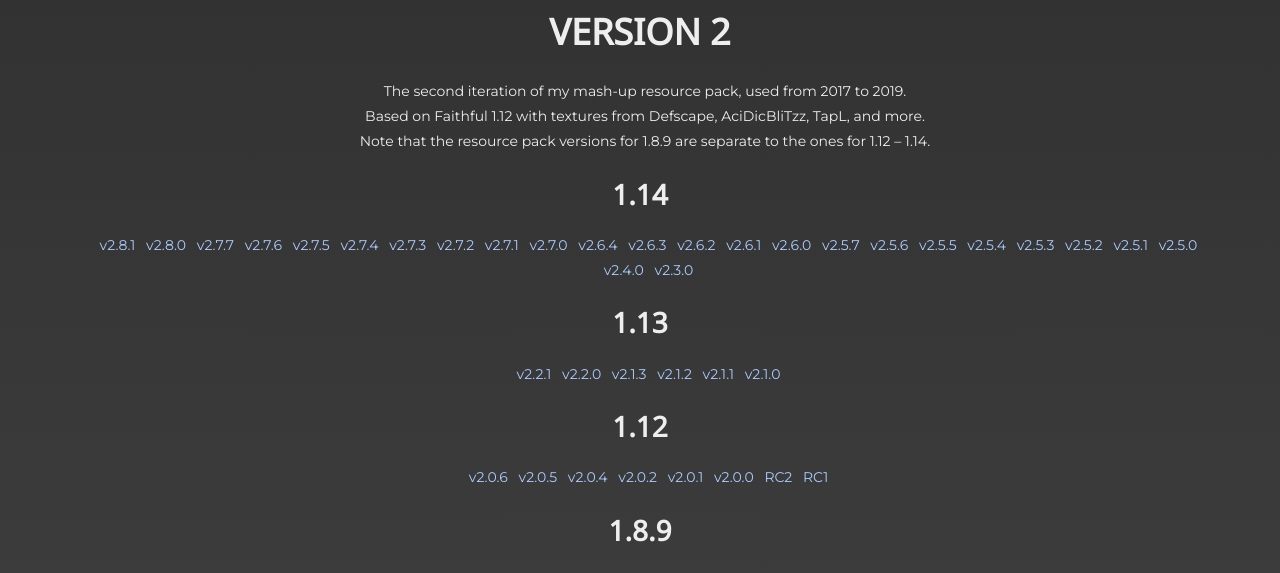
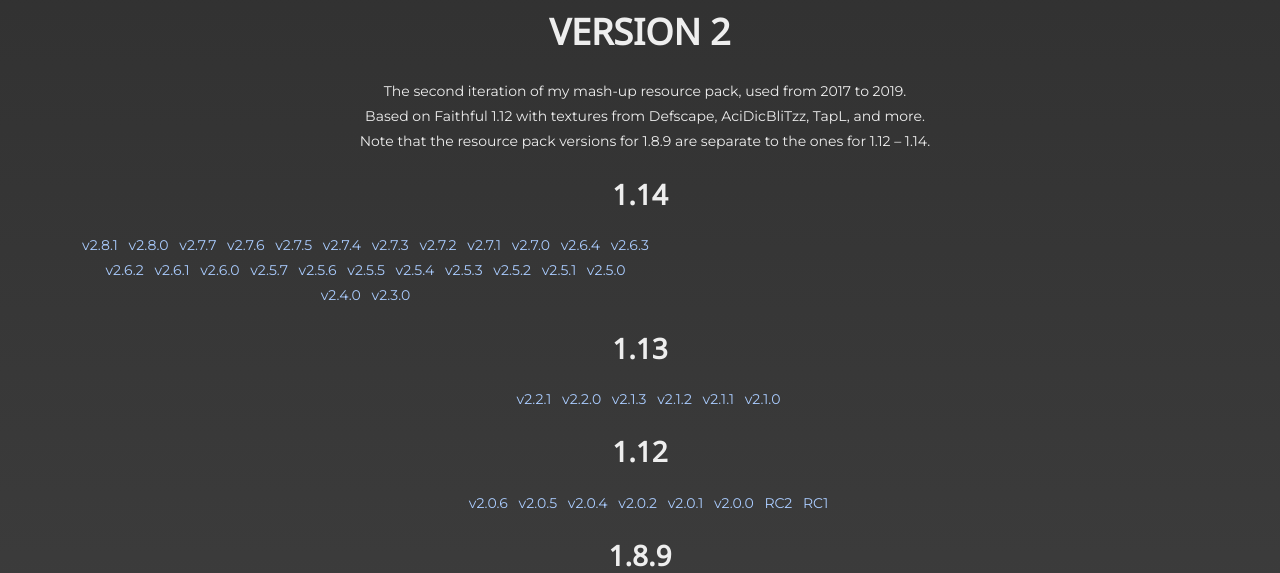
Before and after one commit to Nixinova/Website, a PHP site: page /minecraft/resource-packs/mash-up.html in a window 1280 px wide. Shown: the part 972-1545 px from the top of the page. Run offline with PHP 8.4, Linux system fonts and the light colour scheme.

Commit message:
use var() instead of attr()

```diff
--- a/css/style.css
+++ b/css/style.css
@@ -66,7 +66,7 @@ iframe.youtube {width: 80vw; height: 45vw; max-width: 960px; max-height: 540px;}
     .row {display: flex;}
     .row>div {margin: 0 10px;}
 
-    .flex {width: attr(data-width)}
+    .flex {width: var(--width);}
 
     /* Depracated */
     [width="10"] {width: 10%;}
--- a/minecraft/resource-packs/mash-up.html
+++ b/minecraft/resource-packs/mash-up.html
@@ -96,7 +96,7 @@
         </p>
 
          <h3>1.14</h3>
-         <p class="flex" data-width="50%">
+         <p class="flex" style="--width: 50%;">
              <a href="https://mediafire.com/?hnxsg2nd103fdns" target="_blank" class="tooltip">v2.8.1<span class="tooltiptext">v2.8.1 for 19w14b</span></a>
              <a href="https://mediafire.com/?cmljbvkxhd6amx5" target="_blank" class="tooltip">v2.8.0<span class="tooltiptext">v2.8.0 for 19w12b</span></a>
              <a href="https://mediafire.com/?9lhkfpc7i25ay1y" target="_blank" class="tooltip">v2.7.7<span class="tooltiptext">v2.7.7 for 19w11b</span></a>
```
